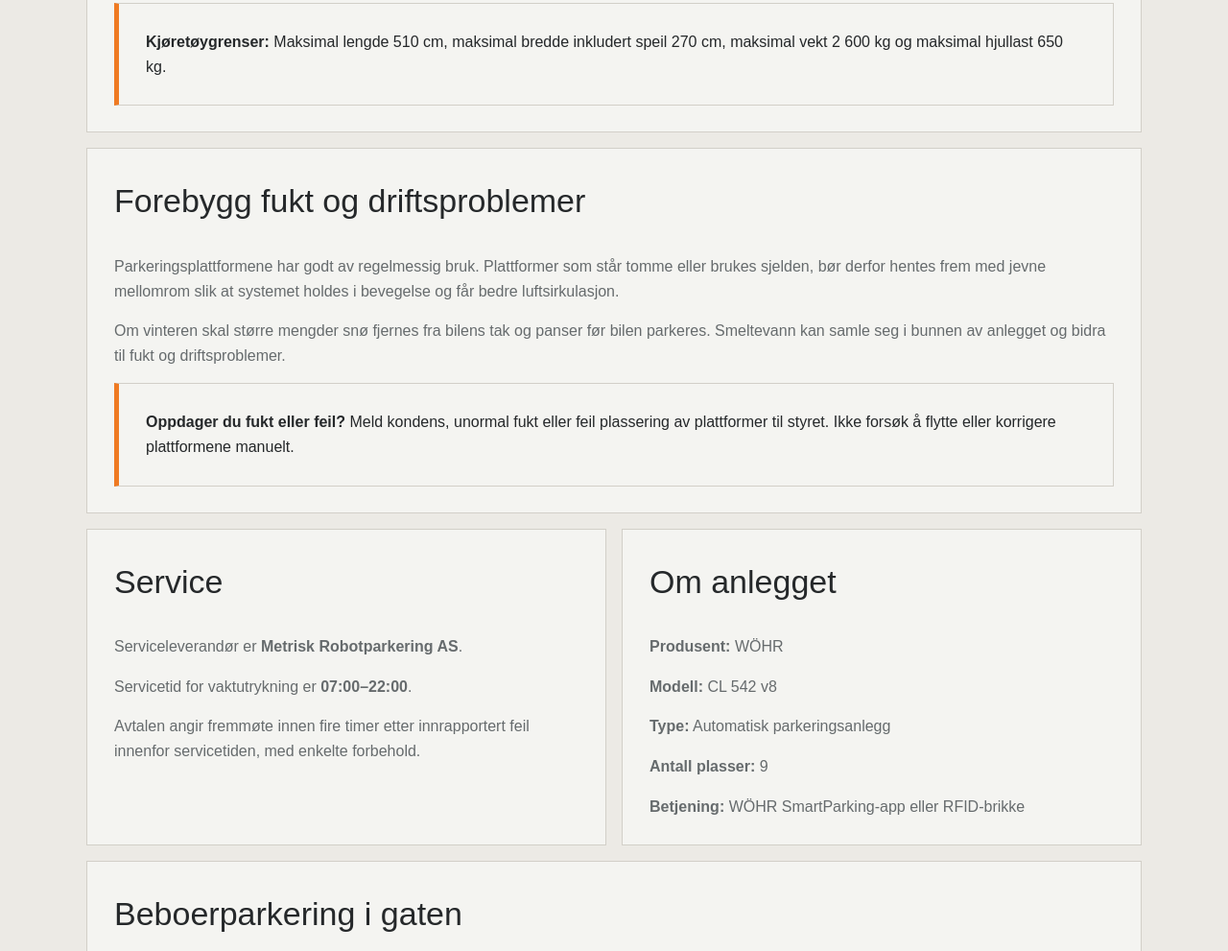
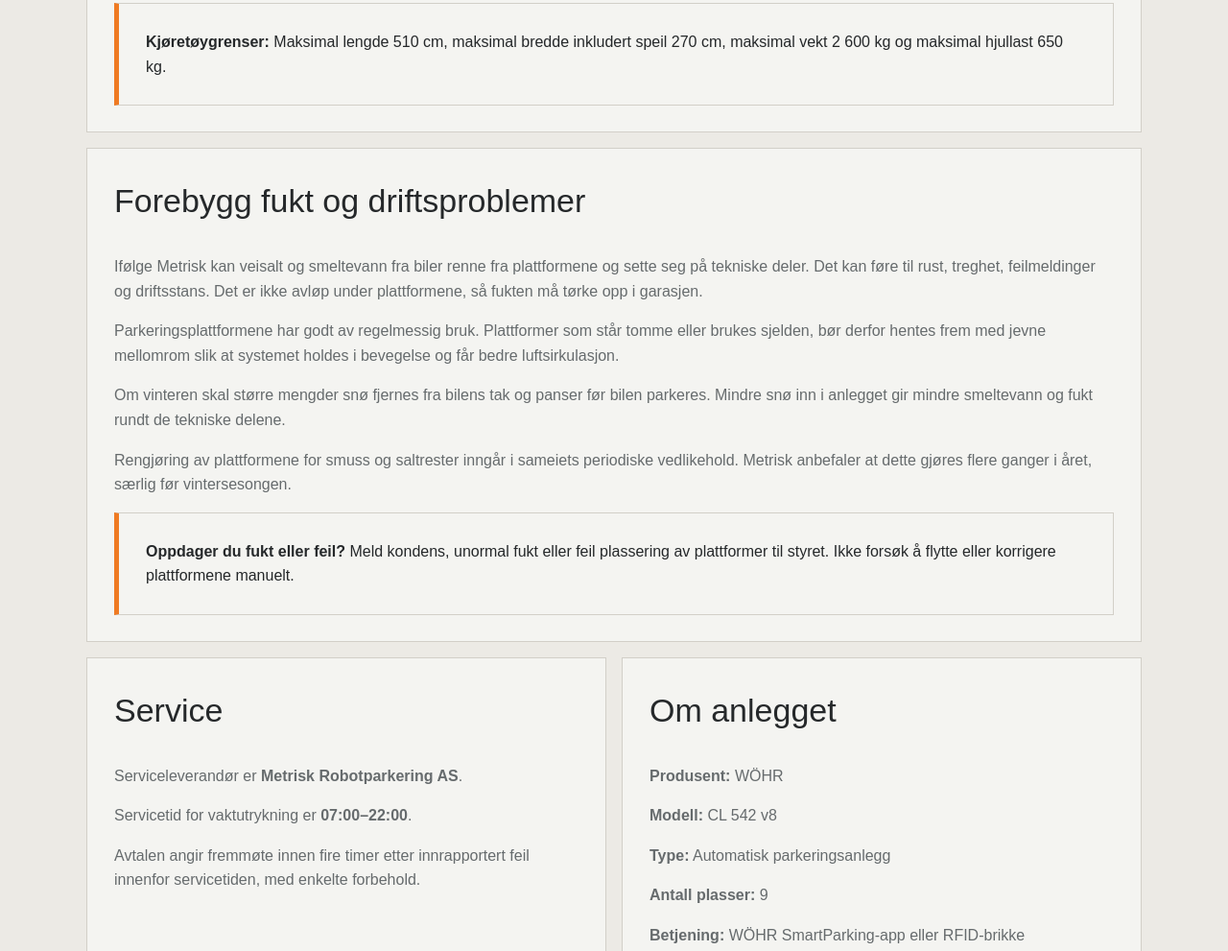
Before and after one commit to sameiet-bekkefaret-12/sameiet-bekkefaret-12.github.io, a plain HTML site: page parkering/index.html in a window 1280 px wide. Shown: the part 2735-3726 px from the top of the page at 96% size. Drawn offline with Linux system fonts and the light colour scheme.

Commit message:
Oppdater råd om fukt og varme i garasjen

```diff
--- a/parkering/index.html
+++ b/parkering/index.html
@@ -241,7 +241,7 @@
 <script defer src="../assets/halloween.js?v=1"></script>
 </head>
 
-<body data-last-updated="22. september 2026">
+<body data-last-updated="19. november 2026">
 
 <header>
   <div class="nav">
@@ -389,8 +389,15 @@
     </div>
   </section>
 
-  <section class="steps">
+  <section class="steps" id="forebygg-fukt">
     <h2>Forebygg fukt og driftsproblemer</h2>
+
+    <p>
+      Ifølge Metrisk kan veisalt og smeltevann fra biler renne fra plattformene
+      og sette seg på tekniske deler. Det kan føre til rust, treghet,
+      feilmeldinger og driftsstans. Det er ikke avløp under plattformene,
+      så fukten må tørke opp i garasjen.
+    </p>
 
     <p>
       Parkeringsplattformene har godt av regelmessig bruk. Plattformer som
@@ -401,8 +408,14 @@
 
     <p>
       Om vinteren skal større mengder snø fjernes fra bilens tak og panser
-      før bilen parkeres. Smeltevann kan samle seg i bunnen av anlegget og
-      bidra til fukt og driftsproblemer.
+      før bilen parkeres. Mindre snø inn i anlegget gir mindre smeltevann
+      og fukt rundt de tekniske delene.
+    </p>
+
+    <p>
+      Rengjøring av plattformene for smuss og saltrester inngår i sameiets
+      periodiske vedlikehold. Metrisk anbefaler at dette gjøres flere ganger
+      i året, særlig før vintersesongen.
     </p>
 
     <div class="warning">
```
Also changed, not shown: vann-varme-strom/index.html (+2 -2 lines).
